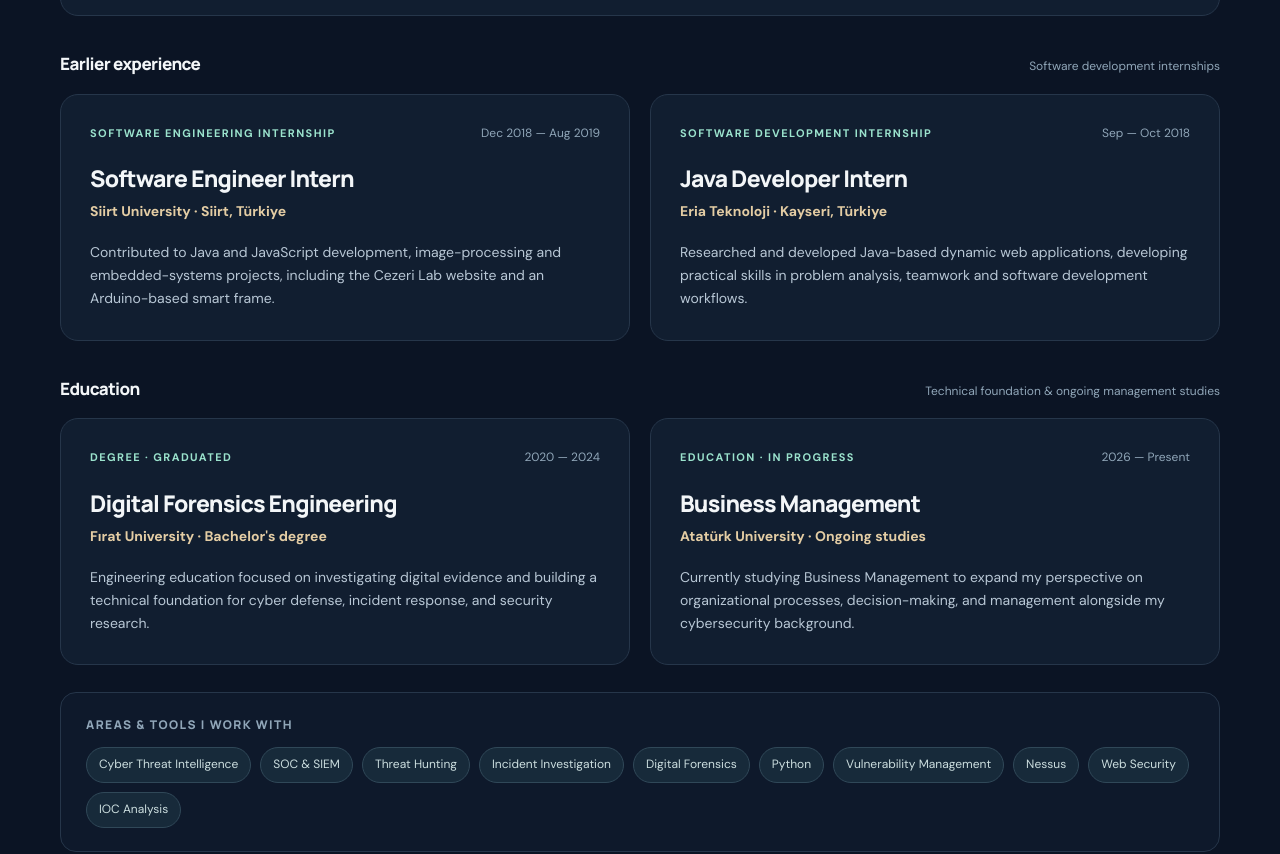
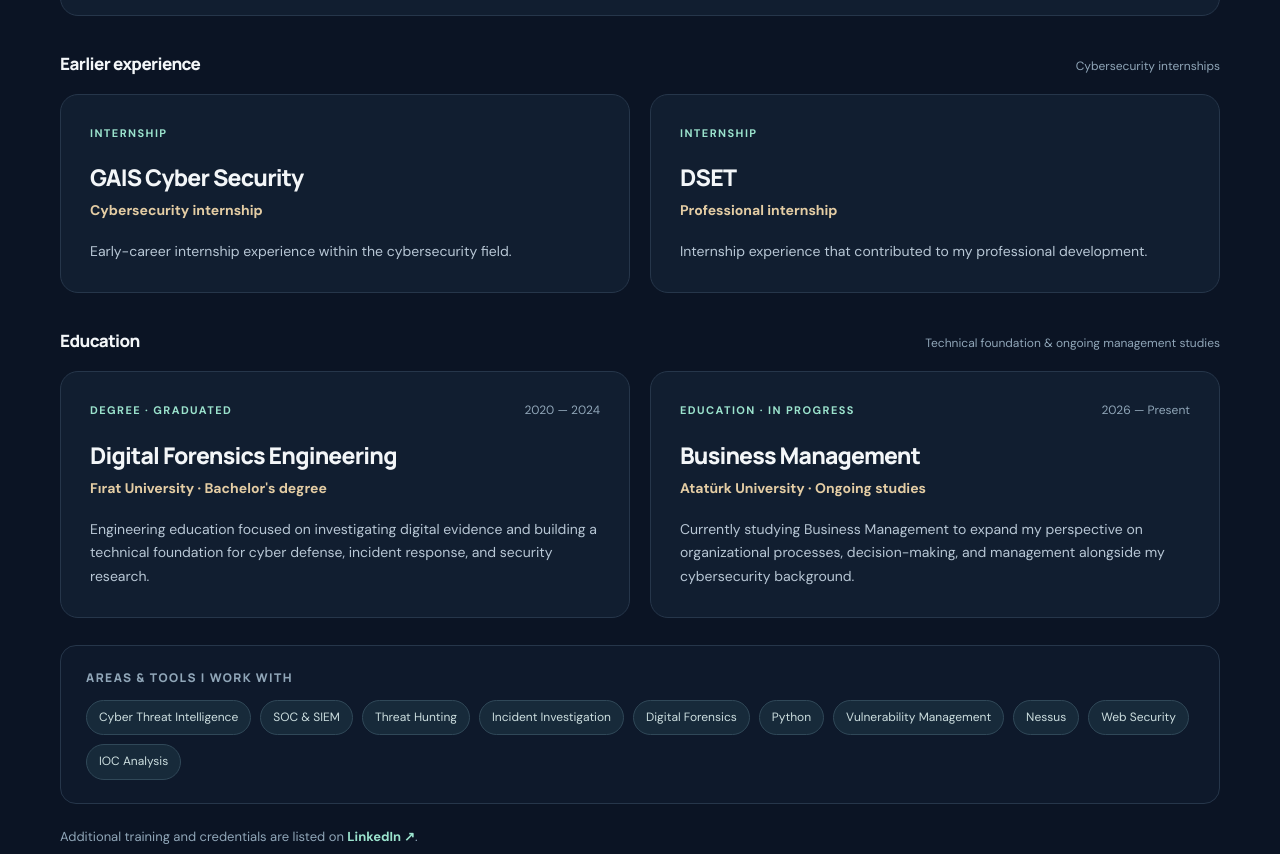
Before and after one commit to tubakvgc/tubakavgac-.github.io, a plain HTML site: page index.html in a window 1280 px wide. Shown: the part 1991-2845 px from the top of the page. Drawn offline with Linux system fonts and the light colour scheme.

Commit message:
fix: remove misattributed internships and list GAIS and DSET

```diff
--- a/index.html
+++ b/index.html
@@ -315,20 +315,20 @@
         </div>
         <div class="resume-subhead resume-subhead-spaced">
           <h3>Earlier experience</h3>
-          <span>Software development internships</span>
+          <span>Cybersecurity internships</span>
         </div>
         <div class="experience-grid internships-grid">
           <article class="resume-card">
-            <div class="resume-top"><span class="resume-kind">Software engineering internship</span><span class="resume-date">Dec 2018 — Aug 2019</span></div>
-            <h3>Software Engineer Intern</h3>
-            <p class="resume-org">Siirt University · Siirt, Türkiye</p>
-            <p>Contributed to Java and JavaScript development, image-processing and embedded-systems projects, including the Cezeri Lab website and an Arduino-based smart frame.</p>
+            <div class="resume-top"><span class="resume-kind">Internship</span></div>
+            <h3>GAIS Cyber Security</h3>
+            <p class="resume-org">Cybersecurity internship</p>
+            <p>Early-career internship experience within the cybersecurity field.</p>
           </article>
           <article class="resume-card">
-            <div class="resume-top"><span class="resume-kind">Software development internship</span><span class="resume-date">Sep — Oct 2018</span></div>
-            <h3>Java Developer Intern</h3>
-            <p class="resume-org">Eria Teknoloji · Kayseri, Türkiye</p>
-            <p>Researched and developed Java-based dynamic web applications, developing practical skills in problem analysis, teamwork and software development workflows.</p>
+            <div class="resume-top"><span class="resume-kind">Internship</span></div>
+            <h3>DSET</h3>
+            <p class="resume-org">Professional internship</p>
+            <p>Internship experience that contributed to my professional development.</p>
           </article>
         </div>
         <div class="resume-subhead resume-subhead-spaced">
```
